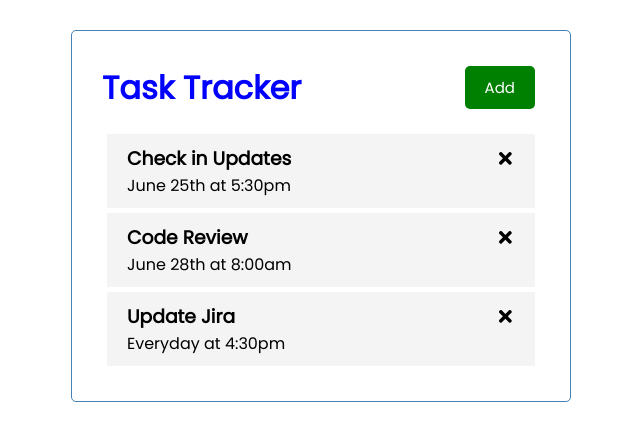
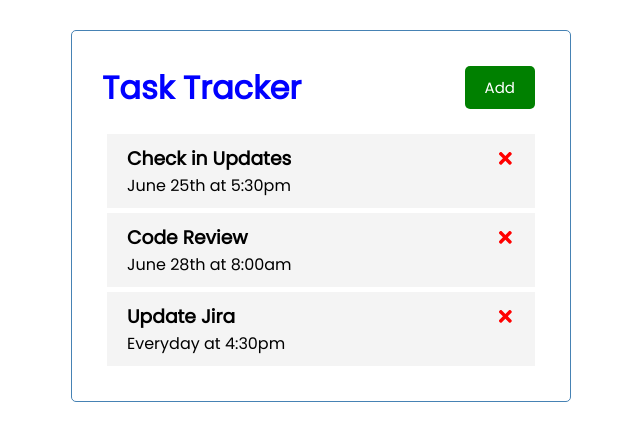
Before and after one commit to Kensaigm/React-Task-Tracker, a React (Create React App) app: page / in a window 1280 px wide. Shown: the top 440 px of the page, without its empty margins (319-959 px from the left). Built offline with nearby package versions, Linux system fonts and the light colour scheme.

Commit message:
Updated App and Task
Added deleteTask and added handler for deleteTask.

```diff
--- a/src/App.js
+++ b/src/App.js
@@ -27,10 +27,14 @@
     ]
   )
 
+  const deleteTask = (id) => {
+    console.log('delete request', id)
+  }
+
   return (
     <div className="container">
       <Header />
-      <Tasks tasks={tasks} />
+      <Tasks tasks={tasks} onDelete={deleteTask} />
     </div>
   );
 }
--- a/src/components/Task.js
+++ b/src/components/Task.js
@@ -3,7 +3,9 @@
 const Task = ({ task }) => {
     return (
         <div className='task'>
-            <h3>{task.text} <FaTimes /></h3>
+            <h3>{task.text}
+                <FaTimes style={{ color: 'red', cursor: 'pointer' }} />
+            </h3>
             <p>{task.day}</p>
         </div>
     )
```
